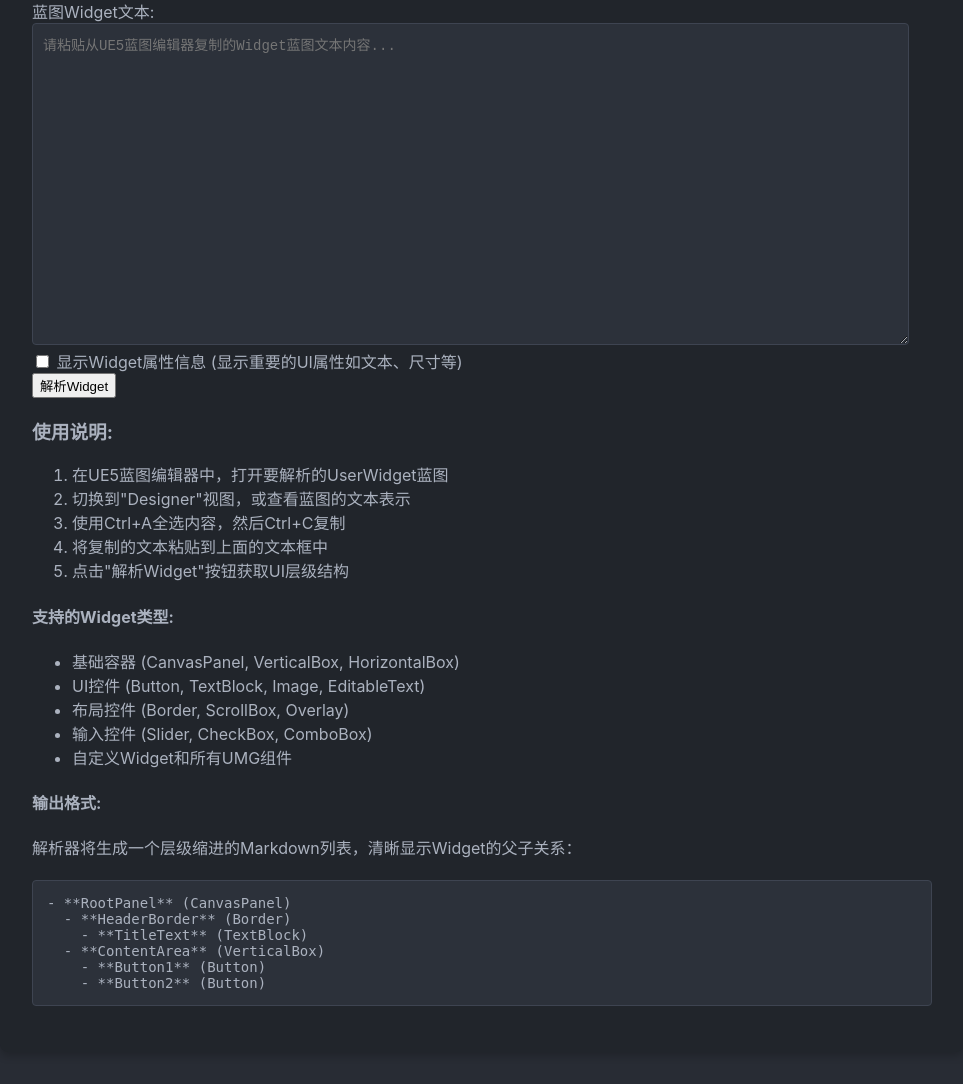
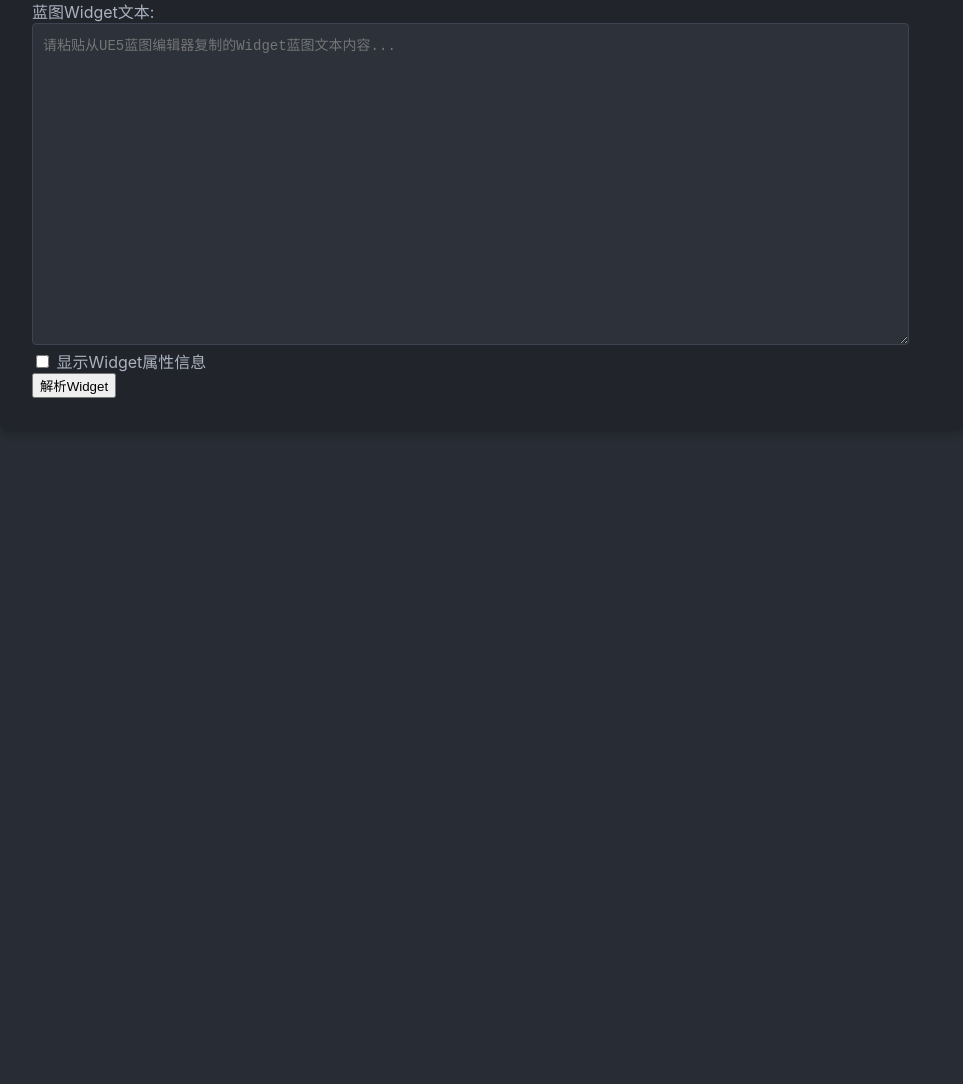
Before and after one commit to mading0817/ue5_blueprint_parser, a Flask app: page / in a window 1280 px wide. Shown: the part 254-1338 px from the top of the page, without its empty margins (158-1121 px from the left). After the commit the page ends 652 px from the top, so only its background shows below. Run offline with Flask 3, Linux system fonts and the light colour scheme.

Commit message:
修复了一些小问题. 现在解析简单的蓝图没什么问题了.

```diff
--- a/app.py
+++ b/app.py
@@ -100,6 +100,9 @@ def run_new_pipeline(graph_text: str, graph_name: str = "EventGraph", verbose: b
     strategy = VerboseStrategy() if verbose else ConciseStrategy()
     formatter = MarkdownFormatter(strategy)
 
+    # 添加蓝图标题
+    blueprint_title = f"# {graph.graph_name}"  # graph_name现在包含了蓝图名称和图类型
+
     # 格式化所有AST节点
     results = []
     for ast_node in ast_nodes:
@@ -110,7 +113,9 @@ def run_new_pipeline(graph_text: str, graph_name: str = "EventGraph", verbose: b
     if not results:
         return "格式化输出失败：无法生成Markdown输出"
 
-    return '\n\n---\n\n'.join(results)
+    # 组合蓝图标题和内容
+    final_output = blueprint_title + '\n\n' + '\n\n---\n\n'.join(results)
+    return final_output
 
 
 def run_widget_pipeline(widget_text: str, show_properties: bool = False) -> str:
--- a/templates/index.html
+++ b/templates/index.html
@@ -53,7 +53,7 @@
                 <label>
                     <input type="checkbox" name="show_properties" value="true"
                            {% if request.form.get('show_properties') == 'true' %}checked{% endif %}>
-                    显示Widget属性信息 (显示重要的UI属性如文本、尺寸等)
+                    显示Widget属性信息
                 </label>
             </div>
 
@@ -78,36 +78,6 @@
             <button onclick="copyToClipboard()" class="copy-btn">复制结果</button>
         </div>
         {% endif %}
-
-        <!-- 使用说明 -->
-        <div class="instructions">
-            <h3>使用说明:</h3>
-            <ol>
-                <li>在UE5蓝图编辑器中，打开要解析的UserWidget蓝图</li>
-                <li>切换到"Designer"视图，或查看蓝图的文本表示</li>
-                <li>使用Ctrl+A全选内容，然后Ctrl+C复制</li>
-                <li>将复制的文本粘贴到上面的文本框中</li>
-                <li>点击"解析Widget"按钮获取UI层级结构</li>
-            </ol>
-
-            <h4>支持的Widget类型:</h4>
-            <ul>
-                <li>基础容器 (CanvasPanel, VerticalBox, HorizontalBox)</li>
-                <li>UI控件 (Button, TextBlock, Image, EditableText)</li>
-                <li>布局控件 (Border, ScrollBox, Overlay)</li>
-                <li>输入控件 (Slider, CheckBox, ComboBox)</li>
-                <li>自定义Widget和所有UMG组件</li>
-            </ul>
-
-            <h4>输出格式:</h4>
-            <p>解析器将生成一个层级缩进的Markdown列表，清晰显示Widget的父子关系：</p>
-            <pre><code>- **RootPanel** (CanvasPanel)
-  - **HeaderBorder** (Border)
-    - **TitleText** (TextBlock)
-  - **ContentArea** (VerticalBox)
-    - **Button1** (Button)
-    - **Button2** (Button)</code></pre>
-        </div>
     </div>
 
     <script>
```
Also changed, not shown: parser/formatters.py (+38 -11 lines), parser/graph_parser.py (+14 -2 lines), templates/graph.html (+1 -30 lines).
